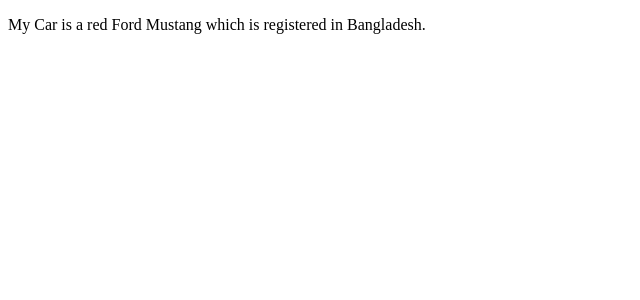
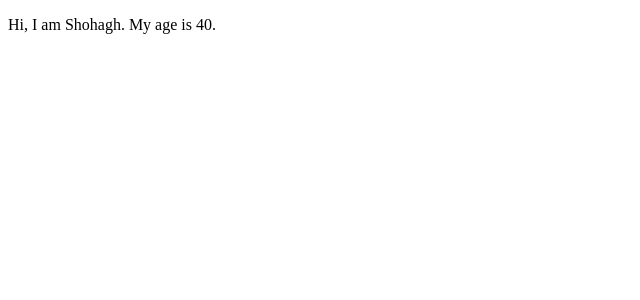
Before and after one commit to shohagh-work/reactapp, a React (Create React App) app: page / in a window 1280 px wide. Shown: the top 300 px of the page, without its empty margins (0-640 px from the left). Built offline with nearby package versions, Linux system fonts and the light colour scheme.

Commit message:
ES6 module started

```diff
--- a/src/index.js
+++ b/src/index.js
@@ -1,12 +1,26 @@
-import React from 'react';
+/* eslint-disable react/react-in-jsx-scope */
 import ReactDOM from 'react-dom/client';
+import { age, name } from './person';
 
 const root = ReactDOM.createRoot(
   document.getElementById('root'),
 );
-
+const display = (
+  <p>
+    Hi, I am
+    {' '}
+    {name}
+    .
+    {' '}
+    My age is
+    {' '}
+    {age}
+    .
+  </p>
+);
+root.render(display);
 /* ES6 Destructing Objects */
-const vehicleOne = {
+/* const vehicleOne = {
   brand: 'Ford',
   model: 'Mustang',
   type: 'Car',
@@ -26,7 +40,7 @@
   root.render(<p>{message}</p>);
 }
 myVehicle(vehicleOne);
-
+*/
 /* ES6 Destructuring array */
 
 // function calculator(a, b) {
--- /dev/null
+++ b/src/person.js
@@ -0,0 +1,3 @@
+const name = 'Shohagh';
+const age = 40;
+export { name, age };
```
